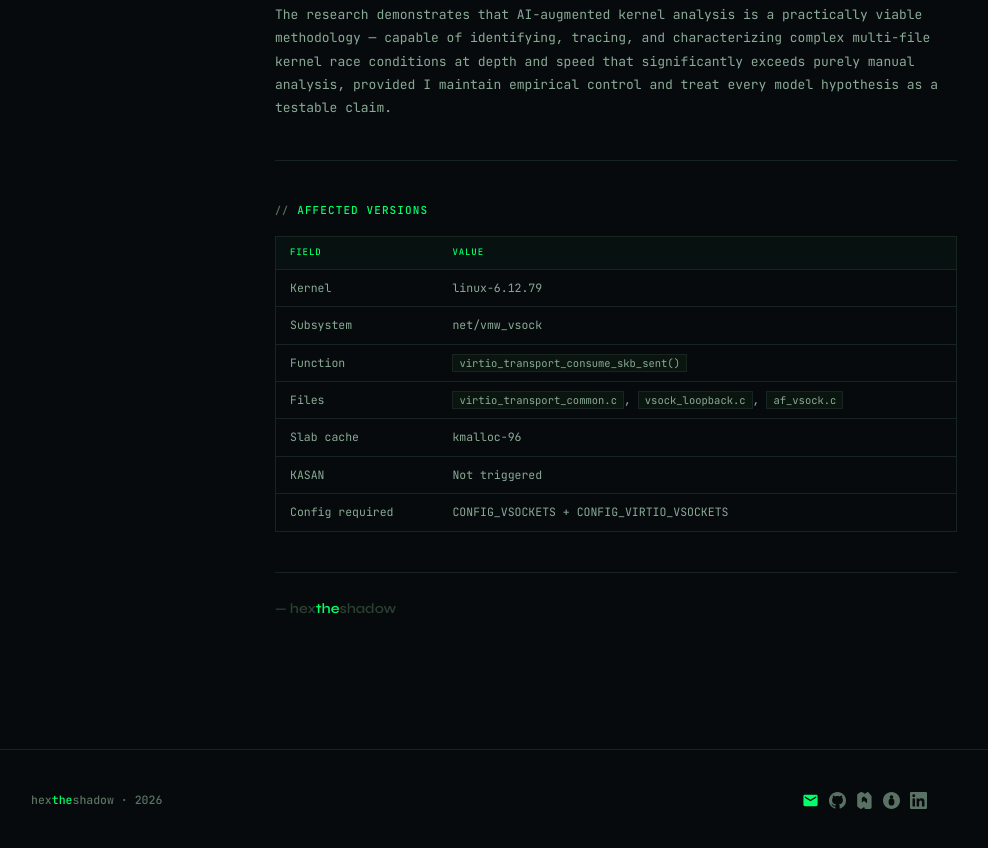
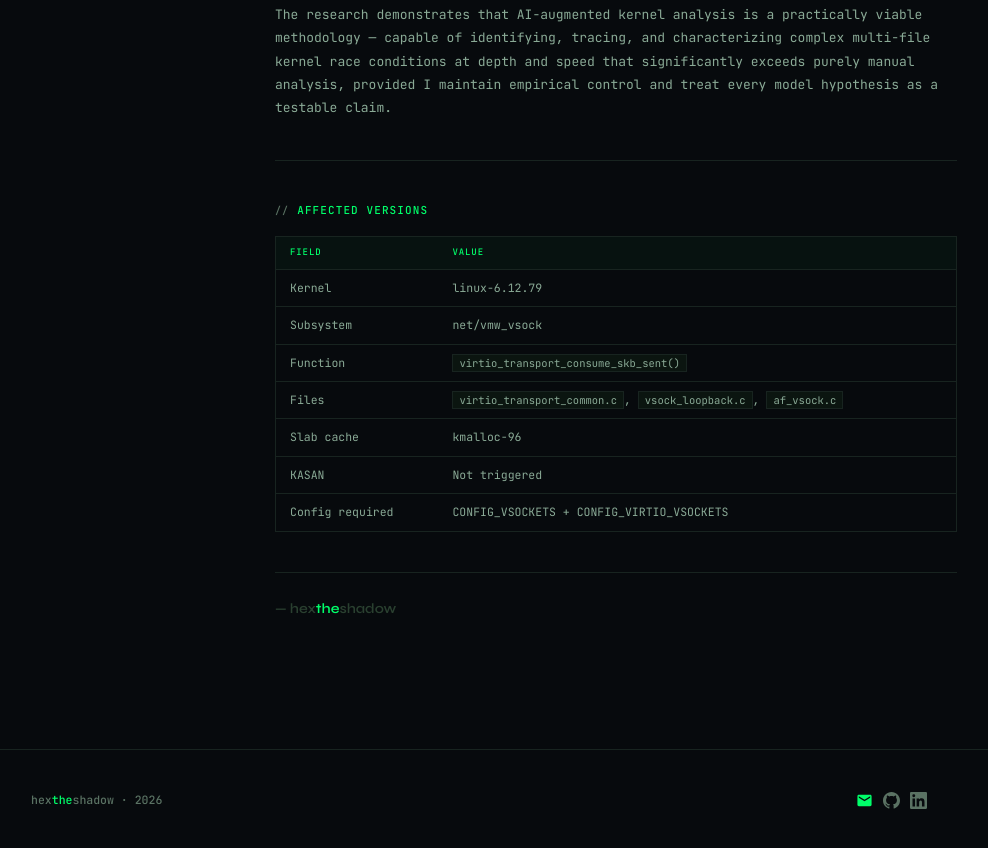
Before and after one commit to hextheshadow/hextheshadow.github.io, a plain HTML site: page vsock-uaf.html in a window 1280 px wide. Shown: the part 10003-10851 px from the top of the page, without its empty margins (161-1149 px from the left). Drawn offline with Linux system fonts and the light colour scheme.

Commit message:
Update vsock-uaf.html

```diff
--- a/vsock-uaf.html
+++ b/vsock-uaf.html
@@ -914,12 +914,6 @@ New value = 0     <span class="bad">← kvfree_sensitive() zeroes temp payload b
         <a href="https://github.com/hextheshadow" target="_blank" class="footer-icon-btn gh" title="github">
           <svg viewBox="0 0 24 24" xmlns="http://www.w3.org/2000/svg"><path d="M12 0C5.374 0 0 5.373 0 12c0 5.302 3.438 9.8 8.207 11.387.599.111.793-.261.793-.577v-2.234c-3.338.726-4.033-1.416-4.033-1.416-.546-1.387-1.333-1.756-1.333-1.756-1.089-.745.083-.729.083-.729 1.205.084 1.839 1.237 1.839 1.237 1.07 1.834 2.807 1.304 3.492.997.107-.775.418-1.305.762-1.604-2.665-.305-5.467-1.334-5.467-5.931 0-1.311.469-2.381 1.236-3.221-.124-.303-.535-1.524.117-3.176 0 0 1.008-.322 3.301 1.23.957-.266 1.983-.399 3.003-.404 1.02.005 2.047.138 3.006.404 2.291-1.552 3.297-1.23 3.297-1.23.653 1.653.242 2.874.118 3.176.77.84 1.235 1.911 1.235 3.221 0 4.609-2.807 5.624-5.479 5.921.43.372.823 1.102.823 2.222v3.293c0 .319.192.694.801.576C20.566 21.797 24 17.3 24 12c0-6.627-5.373-12-12-12z"/></svg>
         </a>
-        <a href="https://hackerone.com/h3xb1tx" target="_blank" class="footer-icon-btn h1" title="hackerone">
-          <svg viewBox="0 0 24 24" xmlns="http://www.w3.org/2000/svg"><path d="M7.207 0c-.4.003-.733.1-.985.29L2.38 2.996a1.89 1.89 0 0 0-.707 1.484v15.04a1.89 1.89 0 0 0 .707 1.484l3.842 2.706c.517.39 1.278.393 1.793.007l3.984-2.84V11.94l-3.798 2.71V8.37l3.798-2.71v-3.9L7.816.052A1.77 1.77 0 0 0 7.207 0zm9.586 0c-.4.003-.733.1-.985.29l-3.984 2.87v3.9l3.798 2.71v5.95l-3.798-2.71v9.937l3.984 2.84c.517.387 1.276.384 1.793-.007l3.842-2.706A1.89 1.89 0 0 0 22 21.52V6.48a1.89 1.89 0 0 0-.707-1.484L17.45.29C17.2.1 16.865.003 16.465 0h-.328l.656.003z"/></svg>
-        </a>
-        <a href="https://bugcrowd.com/h/HexShadow" target="_blank" class="footer-icon-btn bc" title="bugcrowd">
-          <svg viewBox="0 0 24 24" xmlns="http://www.w3.org/2000/svg"><path d="M12 0C5.373 0 0 5.373 0 12s5.373 12 12 12 12-5.373 12-12S18.627 0 12 0zm0 4.5c1.381 0 2.5 1.119 2.5 2.5S13.381 9.5 12 9.5 9.5 8.381 9.5 7 10.619 4.5 12 4.5zm4 10.5a4 4 0 0 1-8 0v-2a4 4 0 0 1 8 0v2z"/></svg>
-        </a>
         <a href="https://www.linkedin.com/in/haris-hussain-42b93138a" target="_blank" class="footer-icon-btn li" title="linkedin">
           <svg viewBox="0 0 24 24" xmlns="http://www.w3.org/2000/svg"><path d="M20.447 20.452h-3.554v-5.569c0-1.328-.027-3.037-1.852-3.037-1.853 0-2.136 1.445-2.136 2.939v5.667H9.351V9h3.414v1.561h.046c.477-.9 1.637-1.85 3.37-1.85 3.601 0 4.267 2.37 4.267 5.455v6.286zM5.337 7.433a2.062 2.062 0 0 1-2.063-2.065 2.064 2.064 0 1 1 2.063 2.065zm1.782 13.019H3.555V9h3.564v11.452zM22.225 0H1.771C.792 0 0 .774 0 1.729v20.542C0 23.227.792 24 1.771 24h20.451C23.2 24 24 23.227 24 22.271V1.729C24 .774 23.2 0 22.222 0h.003z"/></svg>
         </a>
```
